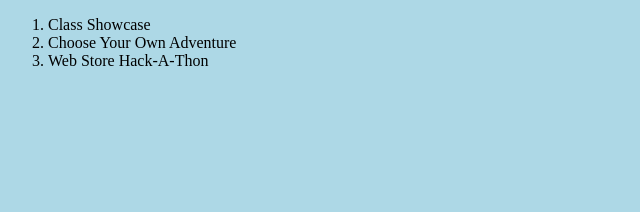
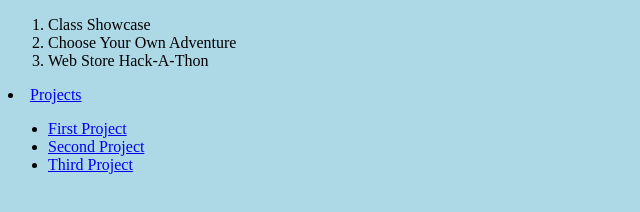
Before and after one commit to alexandriastrider/Hello, a plain HTML site: page projects/index.html in a window 1280 px wide. Shown: the whole page, without its empty margins (0-640 px from the left). Drawn offline with Linux system fonts and the light colour scheme; files that its build step writes are made by us from their sources.

Commit message:
additions

```diff
--- a/projects/index.html
+++ b/projects/index.html
@@ -18,6 +18,15 @@
   <li>Web Store Hack-A-Thon</li>
 </ol>
 
+<li>
+  <a href="/projects">Projects</a>
+  <ul class="dropdown">
+    <li><a href="#">First Project</a></li>
+    <li><a href="#">Second Project</a></li>
+    <li><a href="#">Third Project</a></li>
+  </ul>
+</li>
+
 
 
 </body>
```
